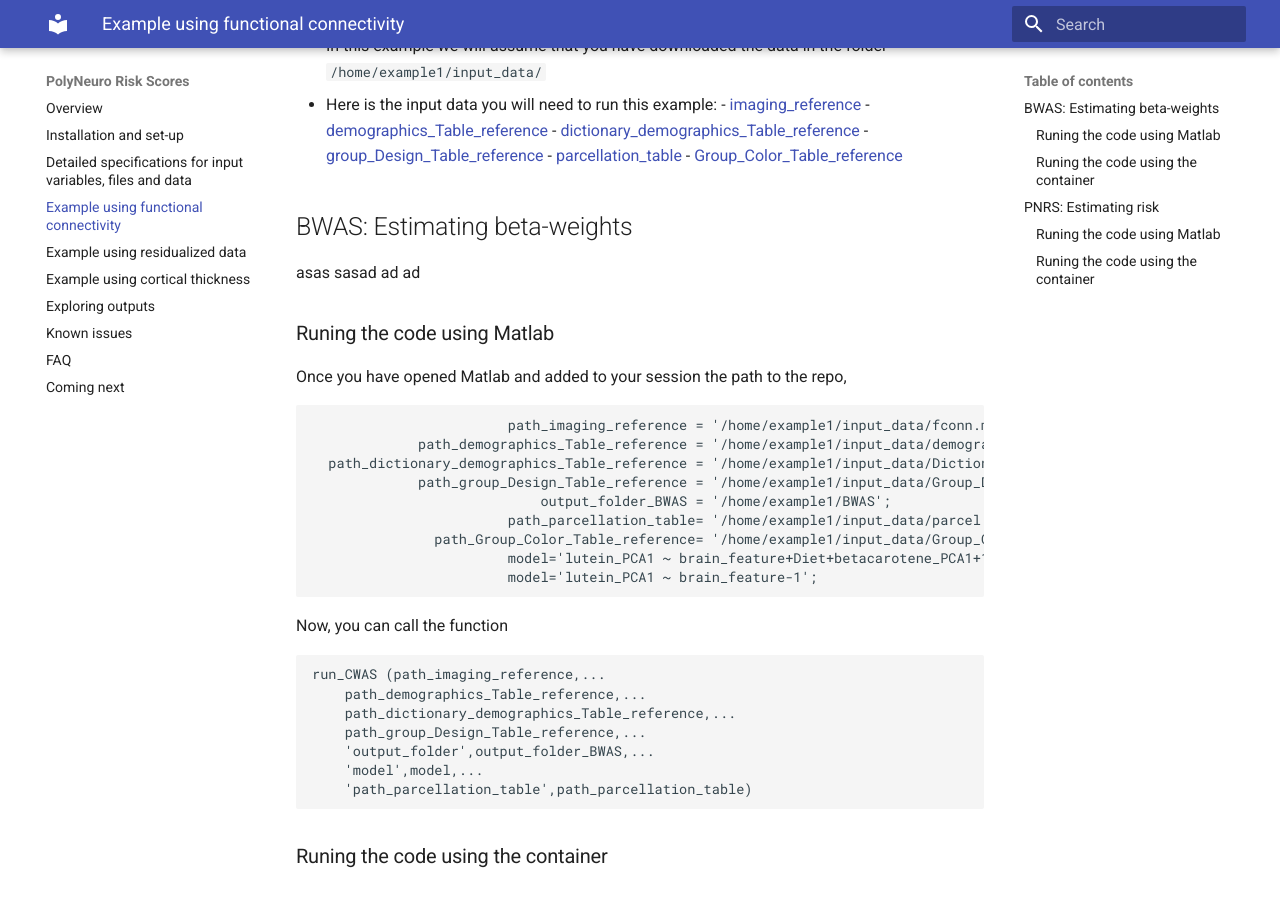
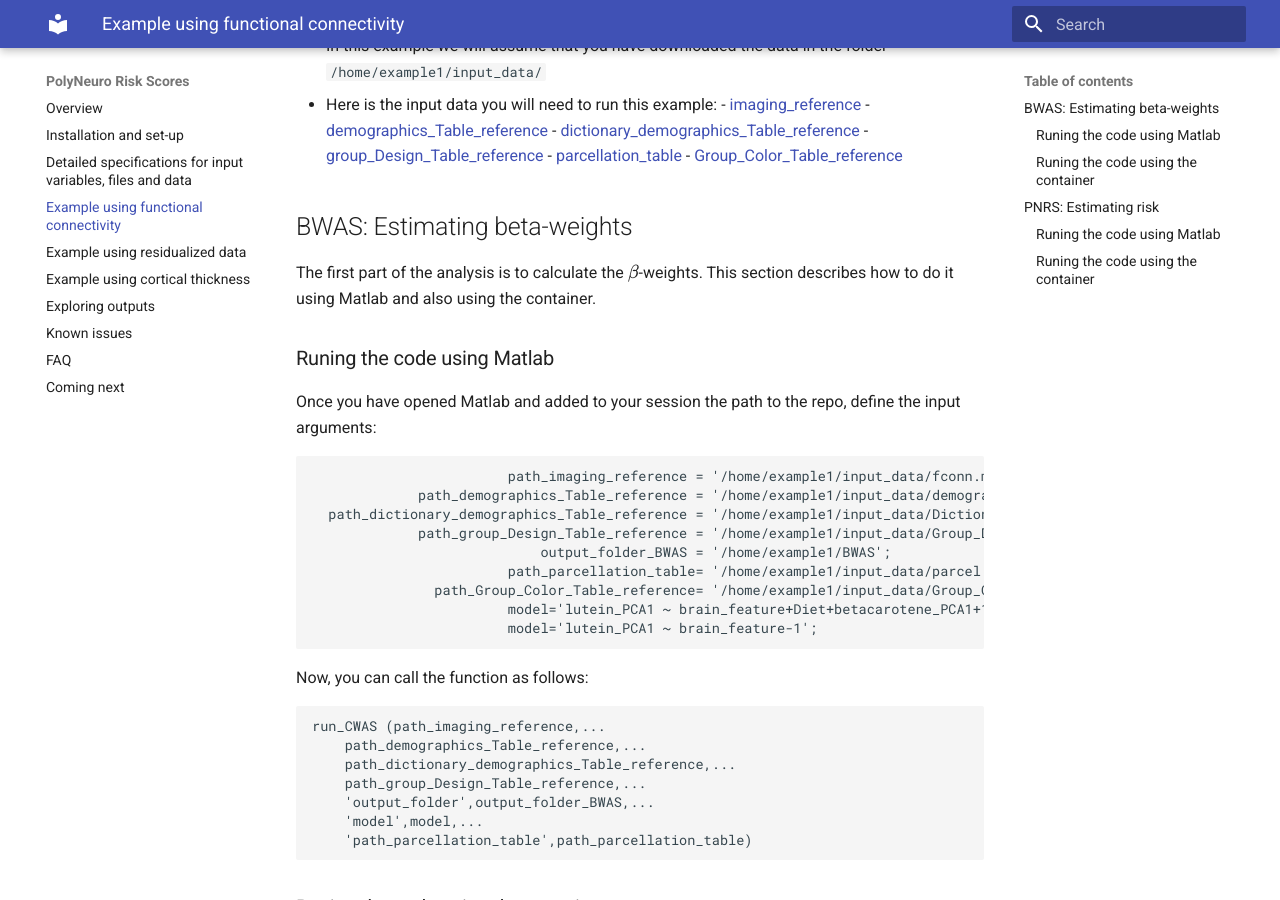
Before and after one commit to omiranda/polyneuro_risk_score, an MkDocs documentation site: the page built from docs/basic_example.md, in a window 1280 px wide and 900 px high, scrolled down 425 px. Built offline with MkDocs 1.6.1 and Material for MkDocs 9.7.7, drawn with Linux system fonts in a browser that asks for light colours; formulas are drawn with MathJax 3; old or Windows-style settings are respelled for this version of MkDocs.

Commit message:
Update basic_example.md

````diff
--- a/docs/basic_example.md
+++ b/docs/basic_example.md
@@ -17,9 +17,10 @@ In this example we'll run a BWAS analysis using functional connectivity as brain
         - [Group_Color_Table_reference](./example1/)
 
 ## BWAS: Estimating beta-weights
-asas sasad ad ad
+The first part of the analysis is to calculate the \\( \beta\\)-weights. This section describes how to do it using Matlab and also using the container.
+
 ### Runing the code using Matlab
-Once you have opened Matlab and added to your session the path to the repo,
+Once you have opened Matlab and added to your session the path to the repo, define the input arguments:
 
 ```Matlab
                         path_imaging_reference = '/home/example1/input_data/fconn.mat';
@@ -33,7 +34,7 @@ Once you have opened Matlab and added to your session the path to the repo,
                         model='lutein_PCA1 ~ brain_feature-1';
 ```
 
-Now, you can call the function
+Now, you can call the function as follows:
 
 ```Matlab
 run_CWAS (path_imaging_reference,...
````
